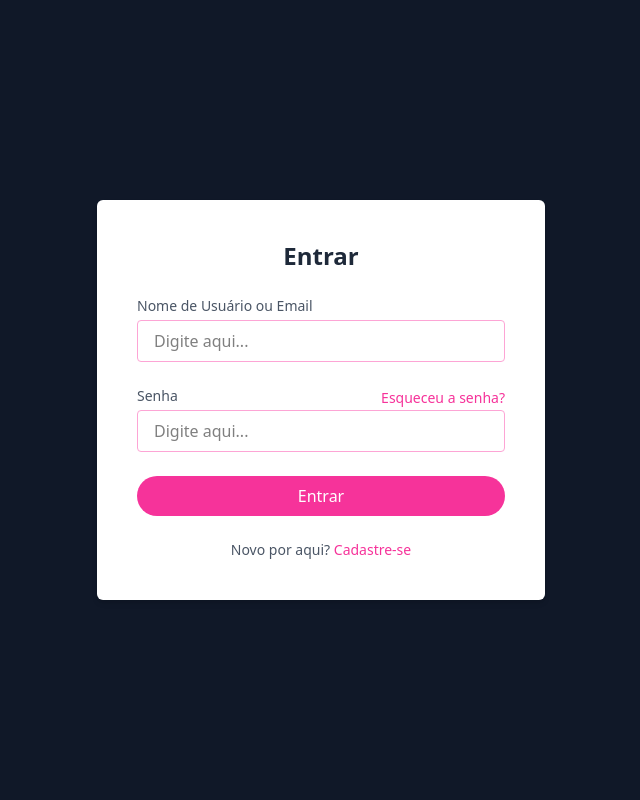
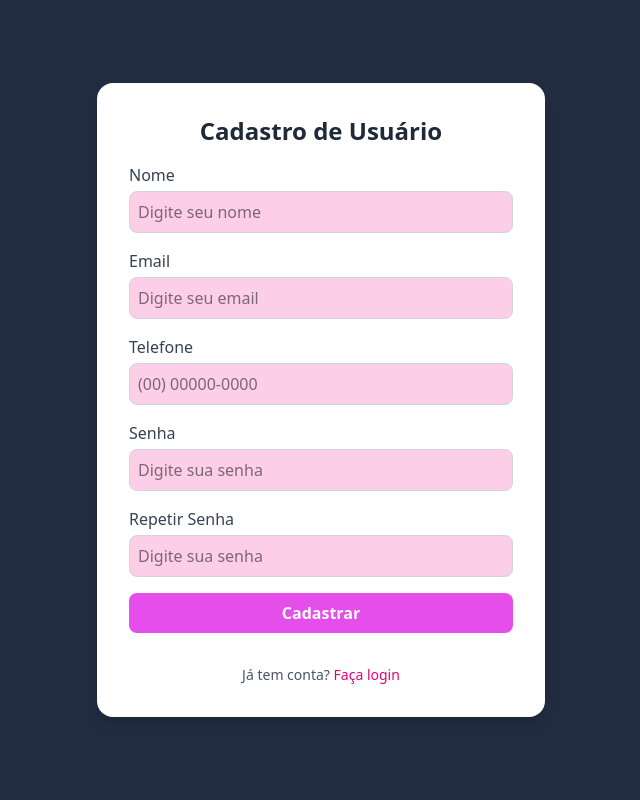
Before and after one commit to brunorehling/COOP, a React (Vite) app: page /cadastro in a window 1280 px wide. Shown: the top 800 px of the page, without its empty margins (319-959 px from the left). Built offline with nearby package versions, Linux system fonts and the light colour scheme.

Commit message:
creating register screen

```diff
--- a/package.json
+++ b/package.json
@@ -12,7 +12,8 @@
   "dependencies": {
     "react": "^19.1.1",
     "react-dom": "^19.1.1",
-    "react-hook-form": "^7.64.0"
+    "react-hook-form": "^7.64.0",
+    "react-router-dom": "^7.9.4"
   },
   "devDependencies": {
     "@eslint/js": "^9.36.0",
@@ -21,11 +22,13 @@
     "@types/react": "^19.1.16",
     "@types/react-dom": "^19.1.9",
     "@vitejs/plugin-react": "^5.0.4",
+    "autoprefixer": "^10.4.21",
     "eslint": "^9.36.0",
     "eslint-plugin-react-hooks": "^5.2.0",
     "eslint-plugin-react-refresh": "^0.4.22",
     "globals": "^16.4.0",
     "orval": "^7.13.2",
+    "postcss": "^8.5.6",
     "tailwindcss": "^4.1.14",
     "typescript": "~5.9.3",
     "typescript-eslint": "^8.45.0",
--- a/src/App.css
+++ b/src/App.css
@@ -1,8 +1,5 @@
 @import "tailwindcss";
 
-@theme {
-    --color-fundo: #212C42;
-    --color-rosa: #E64EEB;
-    --color-branco: #ffffff;
-    --color-cinza: #3C4860;
-}
+@tailwind base;
+@tailwind components;
+@tailwind utilities;
--- a/src/App.tsx
+++ b/src/App.tsx
@@ -1,13 +1,15 @@
+import { Routes, Route, Navigate } from 'react-router-dom'
+import AuthForm from './components/Form'
 import './App.css'
-import TelaLogin from './TelaLogin'
 
-function App() {
-
+export default function App() {
   return (
-    <>
-    <TelaLogin/>
-    </>
+    <div className="min-h-screen bg-[#212C42]">
+      <Routes>
+        <Route path="/" element={<Navigate to="/login" />} /> {/* redireciona raiz */}
+        <Route path="/login" element={<AuthForm tipo="login" />} />
+        <Route path="/cadastro" element={<AuthForm tipo="cadastro" />} />
+      </Routes>
+    </div>
   )
 }
-
-export default App
--- a/src/TelaLogin.tsx
+++ /dev/null
@@ -1,14 +0,0 @@
-import AuthForm from './components/Form'
-
-function FormLogin() {
-
-  return (
-    <>
-      <div className="min-h-screen flex items-center justify-center bg-gray-900 p-4">
-      <AuthForm tipo="login" />
-      </div>
-    </>
-  )
-}
-
-export default FormLogin
--- a/src/components/Footer.jsx
+++ b/src/components/Footer.tsx
@@ -12,3 +12,5 @@ export function Footer () {
         </>
     )
 }
+
+export default Footer;
--- a/src/components/Form.tsx
+++ b/src/components/Form.tsx
@@ -1,27 +1,28 @@
-import type { UsuarioType } from '../utils/UsuarioType';
-import { useForm } from 'react-hook-form';
+import type { UsuarioType } from '../utils/UsuarioType'
+import { useForm } from 'react-hook-form'
+import { Link } from 'react-router-dom'
 
 type AuthFormProps = {
-  tipo: 'login' | 'cadastro' ;
-  usuario?: UsuarioType;
-};
+  tipo: 'login' | 'cadastro'
+  usuario?: UsuarioType
+}
 
 function AuthForm({ tipo, usuario }: AuthFormProps) {
-
   const {
     register,
     handleSubmit,
     formState: { errors },
   } = useForm<UsuarioType>({
     defaultValues: usuario || {},
-  });
+  })
 
   const onSubmit = (data: UsuarioType) => {
-    console.log('Dados do formulário:', data);
-  };
+    console.log('Dados do formulário:', data)
+  }
 
   if (tipo === 'login') {
     return (
+      <div className="flex justify-center items-center min-h-screen">
         <form
           onSubmit={handleSubmit(onSubmit)}
           className="w-full max-w-md mx-auto bg-white p-10 rounded-md shadow-md flex flex-col gap-6"
@@ -29,48 +30,135 @@ function AuthForm({ tipo, usuario }: AuthFormProps) {
           <h2 className="text-center text-2xl font-semibold text-gray-800">Entrar</h2>
 
           <div className="flex flex-col">
-          <label className="text-sm text-gray-600 mb-1">Nome de Usuário ou Email</label>
+            <label className="text-sm text-gray-600 mb-1">Email</label>
             <input
               type="text"
               placeholder="Digite aqui..."
               {...register('email', { required: 'Campo obrigatório' })}
               className="px-4 py-2 border border-pink-300 rounded focus:outline-none focus:ring-2 focus:ring-pink-500"
             />
-          {errors.email && <span className="text-sm text-red-500">{errors.email.message}</span>}
+            {errors.email && (
+              <span className="text-sm text-red-500">{errors.email.message}</span>
+            )}
           </div>
 
           <div className="flex flex-col">
-          <div className="flex justify-between items-center">
             <label className="text-sm text-gray-600 mb-1">Senha</label>
-            <a href="/esqueci-senha" className="text-sm text-pink-500 hover:underline">
-              Esqueceu a senha?
-            </a>
-          </div>
             <input
               type="password"
               placeholder="Digite aqui..."
               {...register('senha', { required: 'Campo obrigatório' })}
               className="px-4 py-2 border border-pink-300 rounded focus:outline-none focus:ring-2 focus:ring-pink-500"
             />
-          {errors.senha && <span className="text-sm text-red-500">{errors.senha.message}</span>}
+            {errors.senha && (
+              <span className="text-sm text-red-500">{errors.senha.message}</span>
+            )}
           </div>
 
           <button
             type="submit"
-          className="bg-pink-500 hover:bg-pink-600 text-white py-2 rounded-full transition"
+            className="bg-[#E64EEB] text-white py-2 rounded-full transition"
           >
             Entrar
           </button>
 
           <p className="text-center text-sm text-gray-600">
             Novo por aqui?{' '}
-          <a href="/cadastro" className="text-pink-500 hover:underline font-medium">
+            <Link to="/cadastro" className="text-pink-500 hover:underline font-medium">
               Cadastre-se
-          </a>
+            </Link>
           </p>
         </form>
-    );
-  }
+      </div>
+    )
   }
 
-export default AuthForm;
+  if (tipo === 'cadastro') {
+    return (
+      <div className="flex justify-center items-center min-h-screen">
+        <form
+          onSubmit={handleSubmit(onSubmit)}
+          className="bg-white shadow-lg rounded-2xl p-8 w-full max-w-md space-y-4"
+        >
+          <h1 className="text-2xl font-semibold text-center text-gray-800">
+            Cadastro de Usuário
+          </h1>
+
+          <div>
+            <label className="block text-gray-700 font-medium mb-1">Nome</label>
+            <input
+              type="text"
+              {...register('nome', { required: 'Campo obrigatório' })}
+              placeholder="Digite seu nome"
+              className="w-full border border-gray-300 bg-pink-200 rounded-lg p-2 focus:outline-none focus:ring-2 focus:ring-pink-600"
+            />
+            {errors.nome && <span className="text-sm text-red-500">{errors.nome.message}</span>}
+          </div>
+
+          <div>
+            <label className="block text-gray-700 font-medium mb-1">Email</label>
+            <input
+              type="email"
+              {...register('email', { required: 'Campo obrigatório' })}
+              placeholder="Digite seu email"
+              className="w-full border border-gray-300 bg-pink-200 rounded-lg p-2 focus:outline-none focus:ring-2 focus:ring-pink-600"
+            />
+            {errors.email && <span className="text-sm text-red-500">{errors.email.message}</span>}
+          </div>
+
+          <div>
+            <label className="block text-gray-700 font-medium mb-1">Telefone</label>
+            <input
+              type="tel"
+              {...register('telefone', { required: 'Campo obrigatório' })}
+              placeholder="(00) 00000-0000"
+              className="w-full border border-gray-300 bg-pink-200 rounded-lg p-2 focus:outline-none focus:ring-2 focus:ring-pink-600"
+            />
+            {errors.telefone && (
+              <span className="text-sm text-red-500">{errors.telefone.message}</span>
+            )}
+          </div>
+
+          <div>
+            <label className="block text-gray-700 font-medium mb-1">Senha</label>
+            <input
+              type="password"
+              {...register('senha', { required: 'Campo obrigatório' })}
+              placeholder="Digite sua senha"
+              className="w-full border border-gray-300 bg-pink-200 rounded-lg p-2 focus:outline-none focus:ring-2 focus:ring-pink-600"
+            />
+            {errors.senha && <span className="text-sm text-red-500">{errors.senha.message}</span>}
+          </div>
+          <div>
+            <label className="block text-gray-700 font-medium mb-1">Repetir Senha</label>
+            <input
+              type="password"
+              {...register('senha', { required: 'Campo obrigatório' })}
+              placeholder="Digite sua senha"
+              className="w-full border border-gray-300 bg-pink-200 rounded-lg p-2 focus:outline-none focus:ring-2 focus:ring-pink-600"
+            />
+            {errors.senha && <span className="text-sm text-red-500">{errors.senha.message}</span>}
+          </div>
+
+          <button
+            type="submit"
+            className="w-full bg-[#E64EEB] text-white font-semibold py-2 rounded-lg transition"
+          >
+            Cadastrar
+          </button>
+
+          <p className="text-center text-sm text-gray-600 mt-4">
+            Já tem conta?{' '}
+            <Link to="/login" className="text-pink-600 hover:underline font-medium">
+              Faça login
+            </Link>
+          </p>
+        </form>
+      </div>
+    )
+  }
+
+  return null
+}
+
+export default AuthForm
--- a/src/main.tsx
+++ b/src/main.tsx
@@ -1,9 +1,17 @@
 import { StrictMode } from 'react'
 import { createRoot } from 'react-dom/client'
-import App from './App.tsx'
+import { BrowserRouter } from 'react-router-dom'
+import App from './App'
+import './App.css'
+import Footer from './components/Footer'
 
 createRoot(document.getElementById('root')!).render(
-  <StrictMode>
-    <App />
-  </StrictMode>,
+  <div className="min-h-screen bg-fundo">
+    <StrictMode>
+      <BrowserRouter>
+        <App />
+        <Footer/>
+      </BrowserRouter>
+    </StrictMode>
+  </div>
 )
--- /dev/null
+++ b/tailwind.config.js
@@ -0,0 +1,15 @@
+/** @type {import('tailwindcss').Config} */
+export default {
+  content: ["./index.html", "./src/**/*.{js,ts,jsx,tsx}"],
+  theme: {
+    extend: {
+      colors: {
+        fundo: '#212C42',
+        rosa: '#E64EEB',
+        branco: '#ffffff',
+        cinza: '#3C4860',
+      },
+    },
+  },
+  plugins: [],
+}
```
Also changed, not shown: 1 other file (tests, documents, lock files or other folders). Lines whose indentation alone changed are shown as unchanged.
